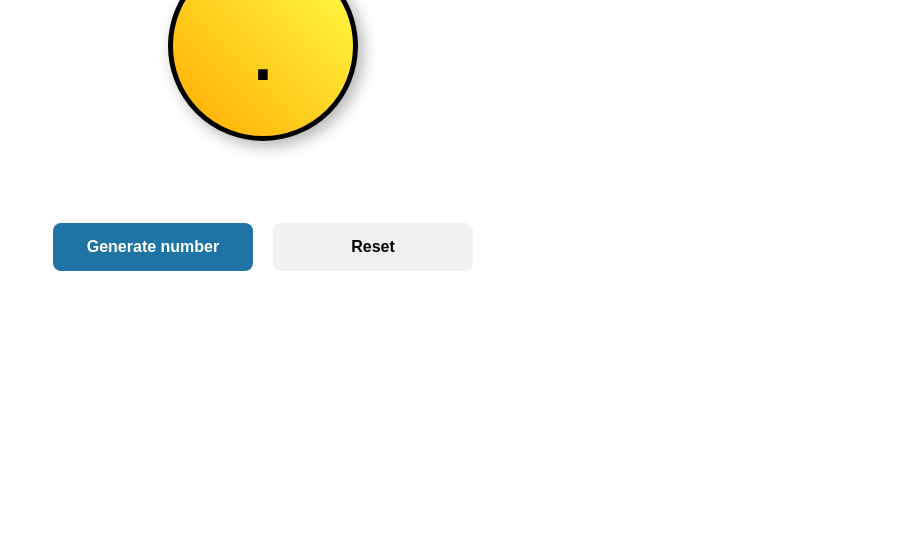
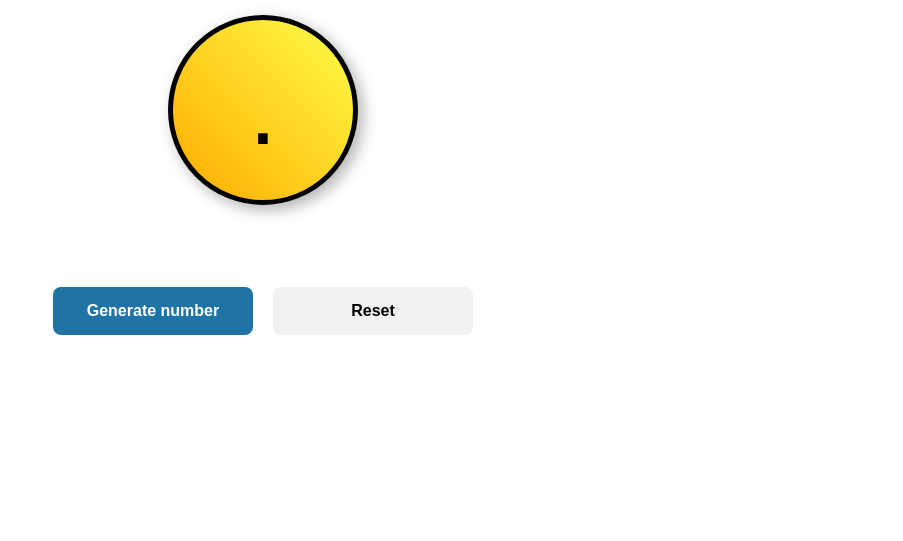
Before and after one commit to JamieWells1/games, a website: page index.html in a window 1280 px wide. Shown: the part 212-753 px from the top of the page, without its empty margins (377-1280 px from the left). Drawn offline with nearby package versions, Linux system fonts and the light colour scheme.

Commit message:
added top margin to main

```diff
--- a/styles.css
+++ b/styles.css
@@ -205,7 +205,7 @@ body {
 }
 
 #main-container {
-  margin-top: 1%;
+  margin-top: 6%;
   width: 80%;
   display: flex;
   flex-direction: column;
```
